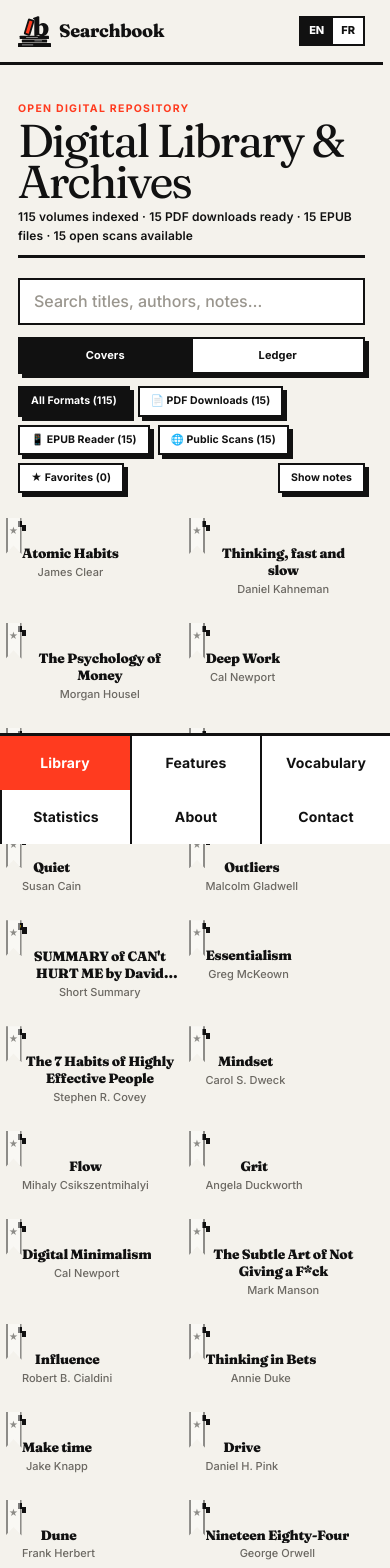
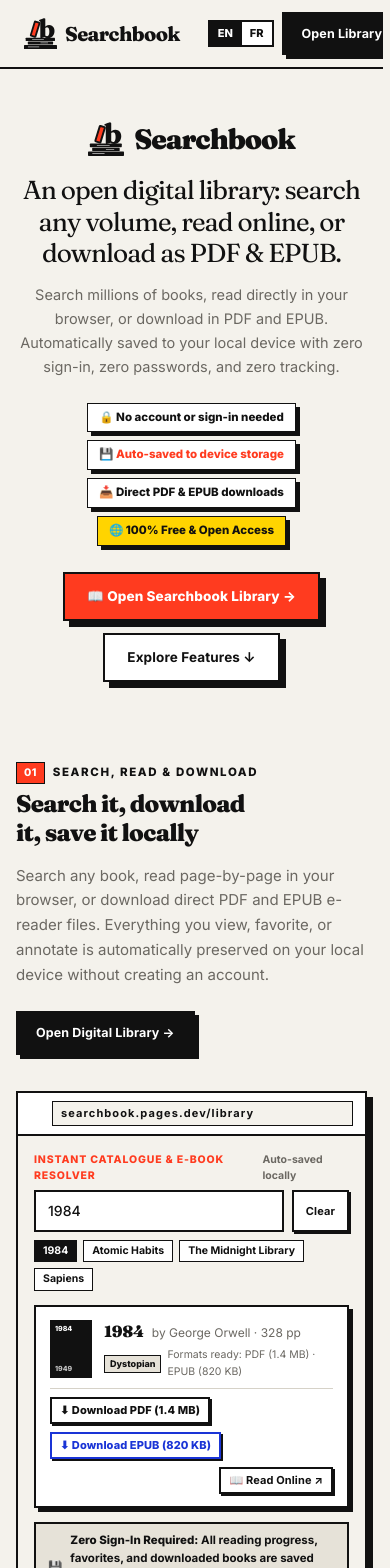
Before and after one commit to F1r0s/searchbook, a React (Vite) app: page / in a window 390 px wide. Shown: the top 1568 px of the page. Built offline with nearby package versions, Linux system fonts and the light colour scheme; no server answers; grey boxes are pictures that could not be loaded.

Commit message:
Set Home as default landing page, center layout, and tune typography proportions

```diff
--- a/src/App.tsx
+++ b/src/App.tsx
@@ -18,7 +18,7 @@
 import { FeaturesView } from './components/FeaturesView';
 
 export default function App() {
-  const [activeTab, setActiveTab] = useState<'home' | 'library' | 'vocab' | 'stats' | 'about' | 'contact' | 'features'>('library');
+  const [activeTab, setActiveTab] = useState<'home' | 'library' | 'vocab' | 'stats' | 'about' | 'contact' | 'features'>('home');
   const [isAdmin, setIsAdmin] = useState(false);
   const [isSecretAdminView, setIsSecretAdminView] = useState(false);
   const [isSecretAuthModalOpen, setIsSecretAuthModalOpen] = useState(false);
@@ -60,10 +60,10 @@
 
       setIsSecretAdminView(false);
 
-      if (!rawHash) {
-        setActiveTab('library');
+      if (!rawHash || rawHash === 'home') {
+        setActiveTab('home');
         setInitialBookSlug(null);
-        document.title = 'Digital Library & Archives – Searchbook';
+        document.title = 'Searchbook – The Open Digital Library';
         return;
       }
 
@@ -75,10 +75,6 @@
         setActiveTab('stats');
         setInitialBookSlug(null);
         document.title = 'Reading Statistics – Searchbook';
-      } else if (rawHash === 'home') {
-        setActiveTab('home');
-        setInitialBookSlug(null);
-        document.title = 'Searchbook – The Open Digital Library';
       } else if (rawHash === 'about') {
         setActiveTab('about');
         setInitialBookSlug(null);
@@ -110,7 +106,7 @@
   const handleSelectTab = (tab: 'home' | 'library' | 'vocab' | 'stats' | 'about' | 'contact' | 'features') => {
     setActiveTab(tab);
     setInitialBookSlug(null);
-    if (tab === 'library') {
+    if (tab === 'home') {
       window.location.hash = '';
     } else {
       window.location.hash = tab;
--- a/src/components/LandingView.tsx
+++ b/src/components/LandingView.tsx
@@ -260,10 +260,20 @@
               {t('nav.home')}
             </a>
             <a
+              href="#library"
+              onClick={(e) => {
+                e.preventDefault();
+                onOpenAdmin();
+              }}
+              style={{ fontWeight: 800 }}
+            >
+              {t('nav.library')}
+            </a>
+            <a
               href="#features"
               onClick={(e) => {
                 e.preventDefault();
-                window.location.hash = 'features';
+                scrollToSection('features');
               }}
             >
               {t('nav.features')}
@@ -272,7 +282,7 @@
               href="#about"
               onClick={(e) => {
                 e.preventDefault();
-                window.location.hash = 'about';
+                setShowAboutModal(true);
               }}
             >
               {t('nav.about')}
@@ -281,7 +291,7 @@
               href="#contact"
               onClick={(e) => {
                 e.preventDefault();
-                window.location.hash = 'contact';
+                setShowContactModal(true);
               }}
             >
               {t('nav.contact')}
@@ -336,36 +346,35 @@
 
       {/* ── HERO SECTION ─────────────────────────────────────── */}
       <section className="hero" id="home" aria-label="BookSearch Digital Library Introduction">
-        <div className="hero-inner" style={{ maxWidth: '980px', margin: '0 auto', textAlign: 'center' }}>
+        <div className="hero-inner" style={{ maxWidth: '860px', margin: '0 auto', textAlign: 'center', padding: '16px 0' }}>
           <motion.div
-            initial={{ opacity: 0, y: -16 }}
+            initial={{ opacity: 0, y: -12 }}
             animate={{ opacity: 1, y: 0 }}
-            transition={{ duration: 0.45, ease: 'easeOut' }}
+            transition={{ duration: 0.35, ease: 'easeOut' }}
             style={{
               display: 'inline-flex',
               alignItems: 'center',
               justifyContent: 'center',
-              gap: '14px',
-              marginBottom: '24px',
+              gap: '10px',
+              marginBottom: '18px',
             }}
           >
             <LogoMark
-              className=""
               style={{
-                width: 'clamp(54px, 7vw, 76px)',
-                height: 'clamp(54px, 7vw, 76px)',
+                width: 'clamp(36px, 4vw, 44px)',
+                height: 'clamp(36px, 4vw, 44px)',
                 display: 'block',
                 flexShrink: 0,
               }}
             />
             <motion.span
-              initial={{ opacity: 0, x: -12 }}
+              initial={{ opacity: 0, x: -10 }}
               animate={{ opacity: 1, x: 0 }}
-              transition={{ duration: 0.5, delay: 0.1, ease: 'easeOut' }}
+              transition={{ duration: 0.4, delay: 0.08, ease: 'easeOut' }}
               style={{
                 fontFamily: 'var(--font-display)',
                 fontWeight: 900,
-                fontSize: 'clamp(44px, 7vw, 76px)',
+                fontSize: 'clamp(28px, 4vw, 42px)',
                 letterSpacing: '-0.04em',
                 color: 'var(--ink)',
                 lineHeight: 1,
@@ -379,10 +388,12 @@
           <h1
             style={{
               fontFamily: 'var(--font-display)',
-              fontSize: 'clamp(32px, 5.5vw, 64px)',
-              lineHeight: 1.04,
-              letterSpacing: '-0.04em',
-              marginBottom: '16px',
+              fontSize: 'clamp(26px, 3.4vw, 40px)',
+              lineHeight: 1.2,
+              letterSpacing: '-0.035em',
+              marginBottom: '14px',
+              maxWidth: '800px',
+              margin: '0 auto 14px',
             }}
           >
             {t('landing.heroTitle')}
@@ -390,11 +401,11 @@
 
           <p
             style={{
-              fontSize: 'clamp(16px, 1.8vw, 20px)',
+              fontSize: 'clamp(14.5px, 1.2vw, 16.5px)',
               color: 'var(--ink-soft)',
-              maxWidth: '68ch',
-              margin: '0 auto 28px',
-              lineHeight: 1.6,
+              maxWidth: '640px',
+              margin: '0 auto 24px',
+              lineHeight: 1.65,
             }}
           >
             {t('landing.heroSub')}
@@ -407,7 +418,7 @@
               flexWrap: 'wrap',
               justifyContent: 'center',
               gap: '8px',
-              marginBottom: '32px',
+              marginBottom: '26px',
             }}
           >
             <span
@@ -416,10 +427,10 @@
                 alignItems: 'center',
                 gap: '6px',
                 background: '#ffffff',
-                border: '2px solid var(--ink)',
+                border: '1.5px solid var(--ink)',
                 boxShadow: 'var(--hard)',
-                padding: '6px 12px',
-                fontSize: '12px',
+                padding: '5px 11px',
+                fontSize: '11.5px',
                 fontWeight: 800,
                 color: 'var(--ink)',
               }}
@@ -432,10 +443,10 @@
                 alignItems: 'center',
                 gap: '6px',
                 background: '#ffffff',
-                border: '2px solid var(--ink)',
+                border: '1.5px solid var(--ink)',
                 boxShadow: 'var(--hard)',
-                padding: '6px 12px',
-                fontSize: '12px',
+                padding: '5px 11px',
+                fontSize: '11.5px',
                 fontWeight: 800,
                 color: 'var(--accent)',
               }}
@@ -448,10 +459,10 @@
                 alignItems: 'center',
                 gap: '6px',
                 background: '#ffffff',
-                border: '2px solid var(--ink)',
+                border: '1.5px solid var(--ink)',
                 boxShadow: 'var(--hard)',
-                padding: '6px 12px',
-                fontSize: '12px',
+                padding: '5px 11px',
+                fontSize: '11.5px',
                 fontWeight: 800,
                 color: 'var(--ink)',
               }}
@@ -464,10 +475,10 @@
                 alignItems: 'center',
                 gap: '6px',
                 background: '#ffd400',
-                border: '2px solid var(--ink)',
+                border: '1.5px solid var(--ink)',
                 boxShadow: 'var(--hard)',
-                padding: '6px 12px',
-                fontSize: '12px',
+                padding: '5px 11px',
+                fontSize: '11.5px',
                 fontWeight: 800,
                 color: 'var(--ink)',
               }}
@@ -480,25 +491,26 @@
             className="cta-row"
             style={{
               display: 'flex',
-              gap: '14px',
+              gap: '12px',
               justifyContent: 'center',
               alignItems: 'center',
               flexWrap: 'wrap',
-              marginTop: '12px',
+              marginTop: '6px',
             }}
           >
             <button
               type="button"
               className="btn btn--gold btn--lg"
               onClick={onOpenAdmin}
-              style={{ fontWeight: 700 }}
-            >
-              {t('landing.openLibrary')}
+              style={{ fontWeight: 800, padding: '12px 22px', fontSize: '13.5px' }}
+            >
+              📖 {t('landing.openLibrary')} →
             </button>
             <button
               type="button"
               className="btn btn--lg"
               onClick={() => scrollToSection('features')}
+              style={{ fontWeight: 700, padding: '12px 22px', fontSize: '13.5px' }}
             >
               {t('landing.exploreFeatures')}
             </button>
--- a/src/index.css
+++ b/src/index.css
@@ -22,3 +22,194 @@
 ::-webkit-scrollbar-thumb:hover {
   background: var(--ink-soft);
 }
+
+/* ─────────────────────────────────────────────────────────────
+   LANDING PAGE PROPORTIONAL SIZING & CENTERING OVERRIDES
+   Ensures the page is balanced, centered, and never oversized.
+   ───────────────────────────────────────────────────────────── */
+
+.landing-root {
+  width: 100%;
+  max-width: 100%;
+  overflow-x: hidden;
+  margin: 0 auto;
+}
+
+.landing-root .topbar {
+  width: 100%;
+  background: var(--paper);
+  border-bottom: 2.5px solid var(--ink);
+  position: sticky;
+  top: 0;
+  z-index: 50;
+}
+
+.landing-root .topbar-inner {
+  max-width: 1160px;
+  margin: 0 auto;
+  padding: 12px 24px;
+  display: flex;
+  align-items: center;
+  justify-content: space-between;
+}
+
+.landing-root .topnav {
+  display: flex;
+  align-items: center;
+  gap: 22px;
+  margin-left: auto;
+  font-size: 13.5px;
+}
+
+.landing-root .topnav a {
+  text-decoration: none;
+  color: var(--ink);
+  font-weight: 600;
+  transition: color 0.15s ease;
+}
+
+.landing-root .topnav a:hover {
+  color: var(--accent);
+}
+
+.landing-root .hero {
+  width: 100%;
+  max-width: 960px;
+  margin: 0 auto;
+  padding: 44px 20px 36px;
+  min-height: auto;
+  text-align: center;
+  display: flex;
+  flex-direction: column;
+  align-items: center;
+  justify-content: center;
+}
+
+.landing-root .sec {
+  width: 100%;
+  max-width: 1160px;
+  margin: 0 auto;
+  padding: 56px 24px;
+  border-bottom: 2px solid var(--hair);
+}
+
+.landing-root .sec:last-of-type {
+  border-bottom: none;
+}
+
+.landing-root .sec-head {
+  margin-bottom: 16px;
+}
+
+.landing-root .sec-kicker {
+  font-size: 11.5px;
+  letter-spacing: 0.14em;
+  font-weight: 800;
+  color: var(--ink);
+  display: flex;
+  align-items: center;
+  gap: 8px;
+  margin-bottom: 6px;
+}
+
+.landing-root .sec-n {
+  background: var(--accent);
+  color: #ffffff;
+  padding: 2px 7px;
+  font-size: 10.5px;
+  border: 1.5px solid var(--ink);
+  font-weight: 800;
+}
+
+.landing-root .sec-title {
+  font-family: var(--font-display), Georgia, serif;
+  font-size: clamp(24px, 2.8vw, 36px);
+  line-height: 1.2;
+  letter-spacing: -0.03em;
+  font-weight: 850;
+  margin-top: 6px;
+  margin-bottom: 12px;
+  text-wrap: balance;
+  color: var(--ink);
+}
+
+.landing-root .sec p {
+  font-size: 15px;
+  line-height: 1.65;
+  max-width: 52ch;
+  color: var(--ink-soft);
+}
+
+.landing-root .sec--split {
+  display: grid;
+  grid-template-columns: minmax(0, 1fr) minmax(0, 1.15fr);
+  gap: 48px;
+  align-items: center;
+}
+
+.landing-root .sec--flip {
+  display: grid;
+  grid-template-columns: minmax(0, 1.15fr) minmax(0, 1fr);
+  gap: 48px;
+  align-items: center;
+}
+
+.landing-root .sec--flip .sec-copy {
+  order: 2;
+}
+
+.landing-root .win {
+  background: var(--paper);
+  border: 2px solid var(--ink);
+  box-shadow: 6px 6px 0 var(--ink);
+  border-radius: 0;
+  min-width: 0;
+  width: 100%;
+}
+
+.landing-root .win-bar {
+  background: var(--white);
+  border-bottom: 2px solid var(--ink);
+  padding: 8px 12px;
+  display: flex;
+  align-items: center;
+  gap: 10px;
+}
+
+.landing-root .win-url {
+  font-size: 11px;
+  padding: 3px 8px;
+  border: 1.5px solid var(--ink);
+  background: var(--paper);
+}
+
+.landing-root .win-stage {
+  padding: 16px;
+  overflow: hidden;
+}
+
+@media (max-width: 1024px) {
+  .landing-root .sec--split,
+  .landing-root .sec--flip {
+    grid-template-columns: minmax(0, 1fr);
+    gap: 36px;
+  }
+  .landing-root .sec--flip .sec-copy {
+    order: 0;
+  }
+  .landing-root .sec {
+    padding: 44px 20px;
+  }
+}
+
+@media (max-width: 768px) {
+  .landing-root .hero {
+    padding: 36px 16px 28px;
+  }
+  .landing-root .sec {
+    padding: 36px 16px;
+  }
+  .landing-root .topnav {
+    display: none;
+  }
+}
```
